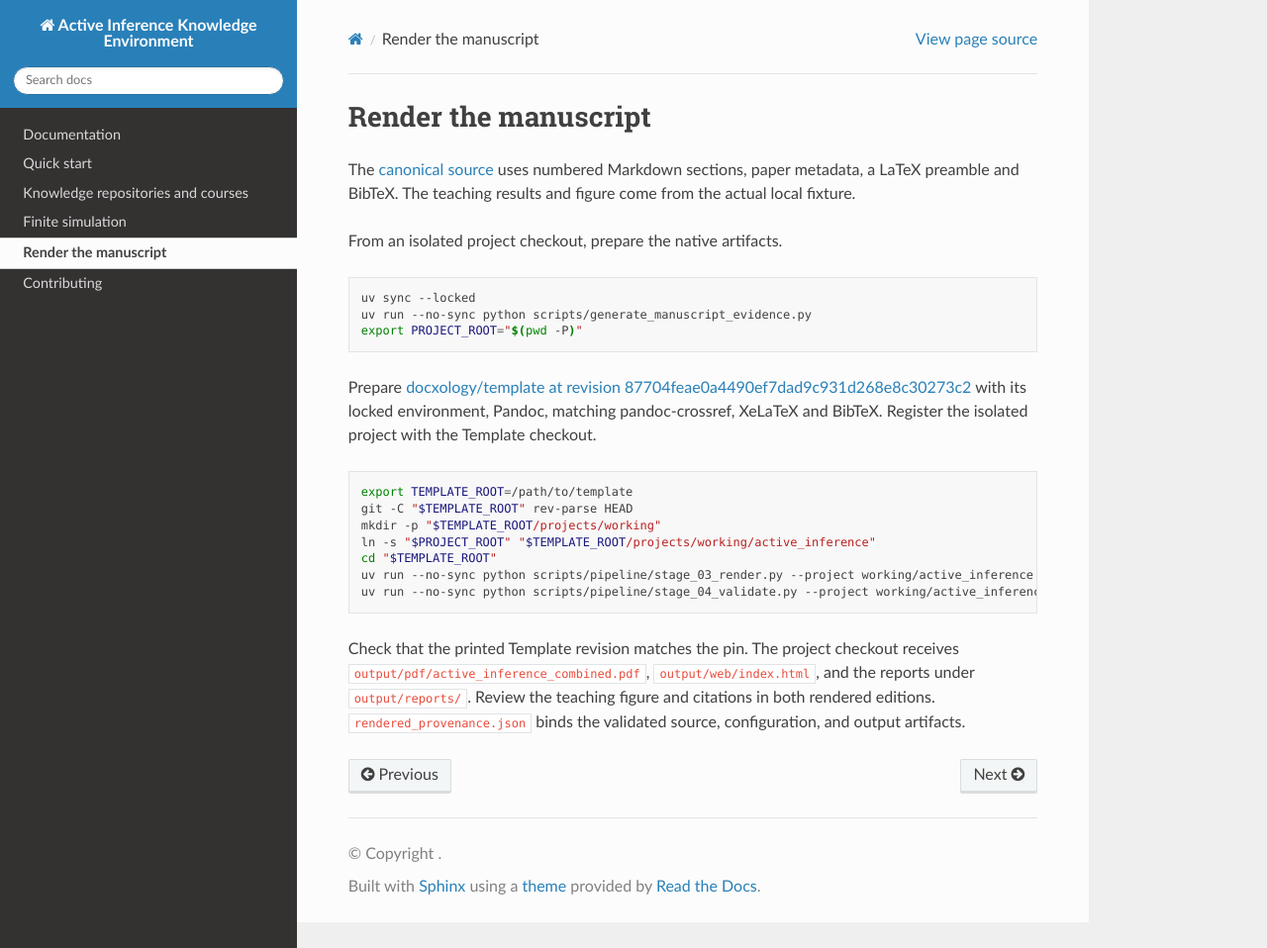
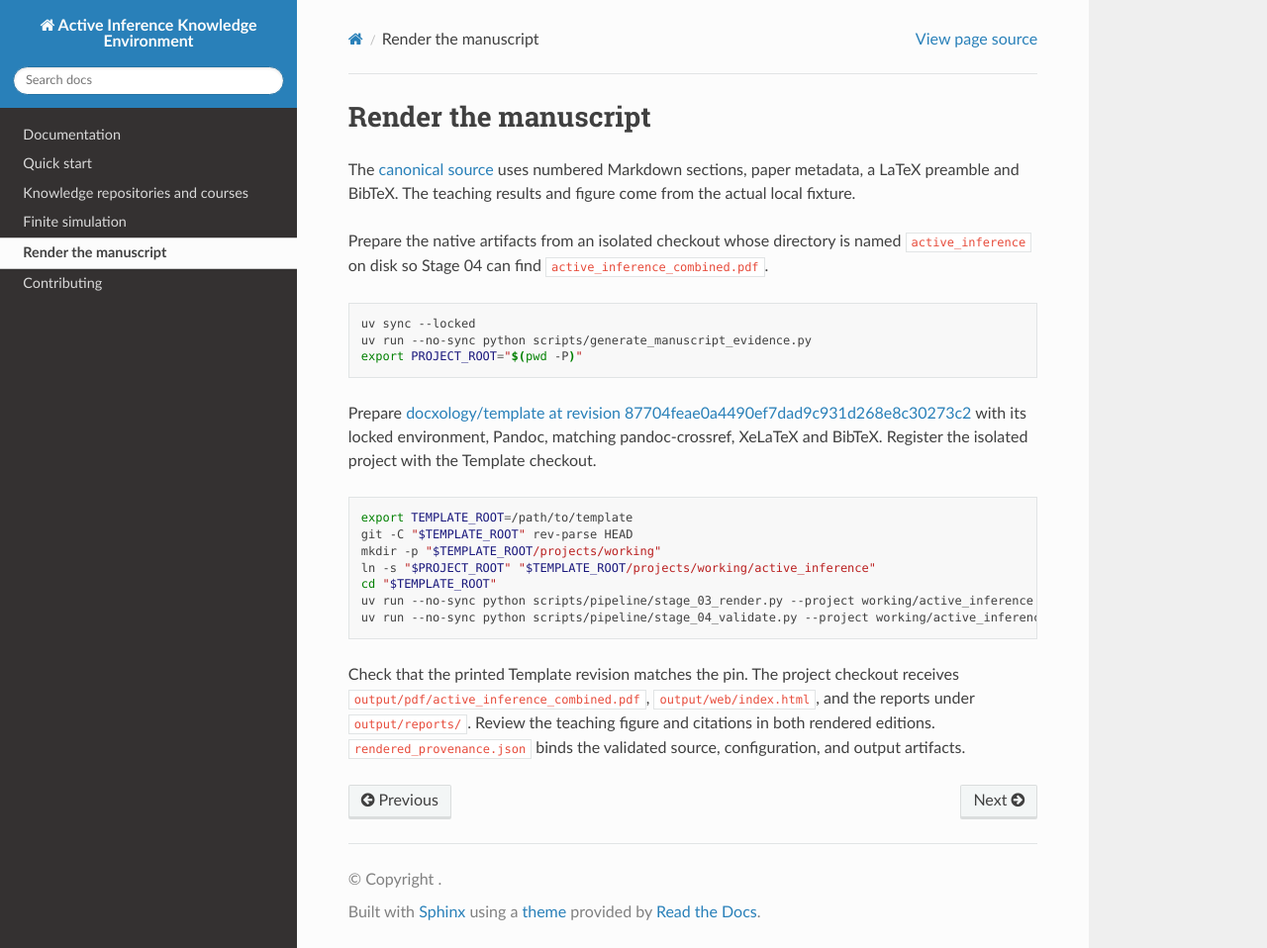
Before and after one commit to docxology/active_inference, a Sphinx documentation site: the page built from docs/manuscript-build.md, in a window 1280 px wide and 958 px high. Shown: the whole window at 99% size. Built offline with Sphinx 7.4.7 and the Read the Docs theme 3.1.0, drawn with Linux system fonts in a browser that asks for light colours.

Commit message:
Clarify the Active Inference checkout name for Stage 04 (#26)
Name the physical project checkout in the pinned manuscript guide.

Closes #25.

````diff
--- a/docs/manuscript-build.md
+++ b/docs/manuscript-build.md
@@ -4,7 +4,8 @@ The [canonical source](https://github.com/docxology/active_inference/tree/main/d
 uses numbered Markdown sections, paper metadata, a LaTeX preamble and BibTeX.
 The teaching results and figure come from the actual local fixture.
 
-From an isolated project checkout, prepare the native artifacts.
+Prepare the native artifacts from an isolated checkout whose directory is named
+`active_inference` on disk so Stage 04 can find `active_inference_combined.pdf`.
 
 ```bash
 uv sync --locked
````
